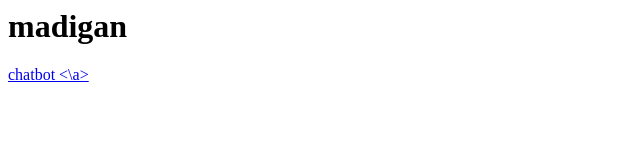
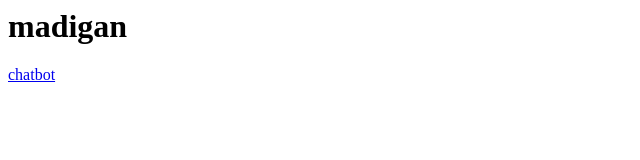
Before and after one commit to madiganb55/madiganb55.github.io, a plain HTML site: page index.html in a window 1280 px wide. Shown: the full height of the page, 0-640 px from the left. Drawn offline with Linux system fonts and the light colour scheme.

Commit message:
update index.html

```diff
--- a/index.html
+++ b/index.html
@@ -1,2 +1,2 @@
 <h1>madigan</h1>
-<a href = "chatbot.html" > chatbot <\a>
+<a href = "chatbot.html" > chatbot </a>
```
